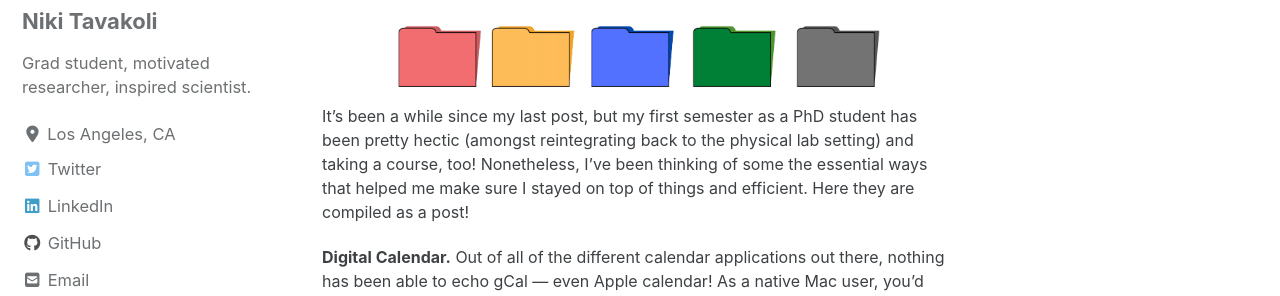
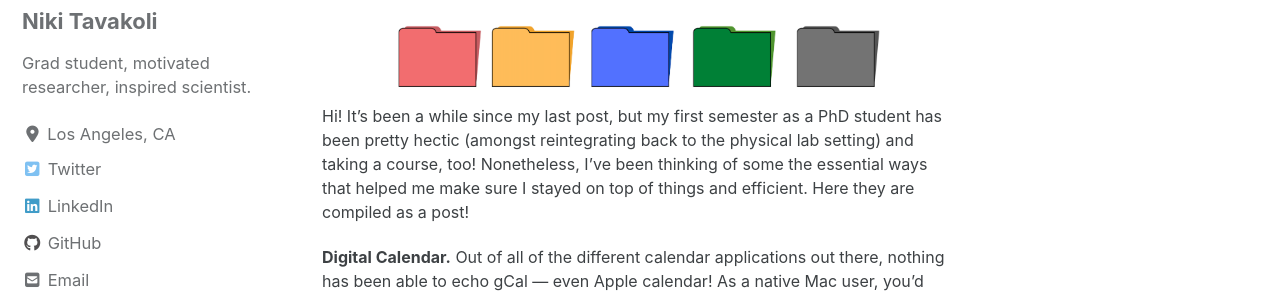
Before and after one commit to nikitavakoli/nikitavakoli.github.io, a Jekyll site: the page built from _posts/2021-12-24-blog4.md, in a window 1280 px wide and 900 px high. Shown: the part 299-595 px from the top of the window. Built offline with Jekyll 4.4.1, drawn with Linux system fonts in a browser that asks for light colours; cached includes are drawn as plain includes; nearby versions of some CDN libraries.

Commit message:
Update 2021-12-24-blog4.md

```diff
--- a/_posts/2021-12-24-blog4.md
+++ b/_posts/2021-12-24-blog4.md
@@ -7,7 +7,7 @@ excerpt: Simple yet effective methods to be on top of your game.
 ---
 <center><img src="/images/filemanaging.png" alt="filemanager" width="500" height="500"></center>
 
-<p style="font-size:16px"> It’s been a while since my last post, but my first semester as a PhD student has been pretty hectic (amongst reintegrating back to the physical lab setting) and taking a course, too!
+<p style="font-size:16px"> Hi! It’s been a while since my last post, but my first semester as a PhD student has been pretty hectic (amongst reintegrating back to the physical lab setting) and taking a course, too!
 Nonetheless,  I’ve been thinking of some the essential ways that helped me make sure I stayed on top of things and efficient. Here they are compiled as a post! </p>
 
 <p style="font-size:16px">
```
